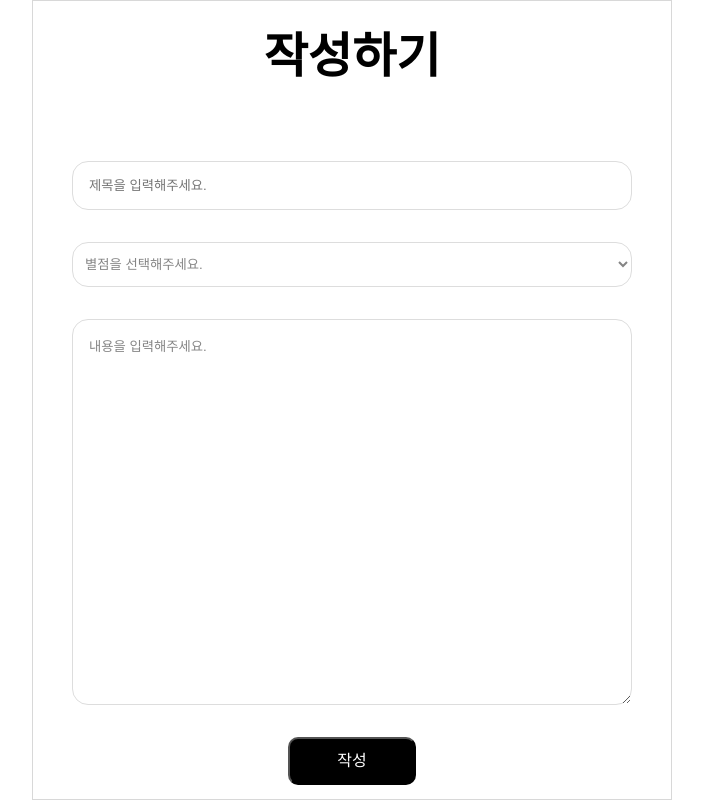
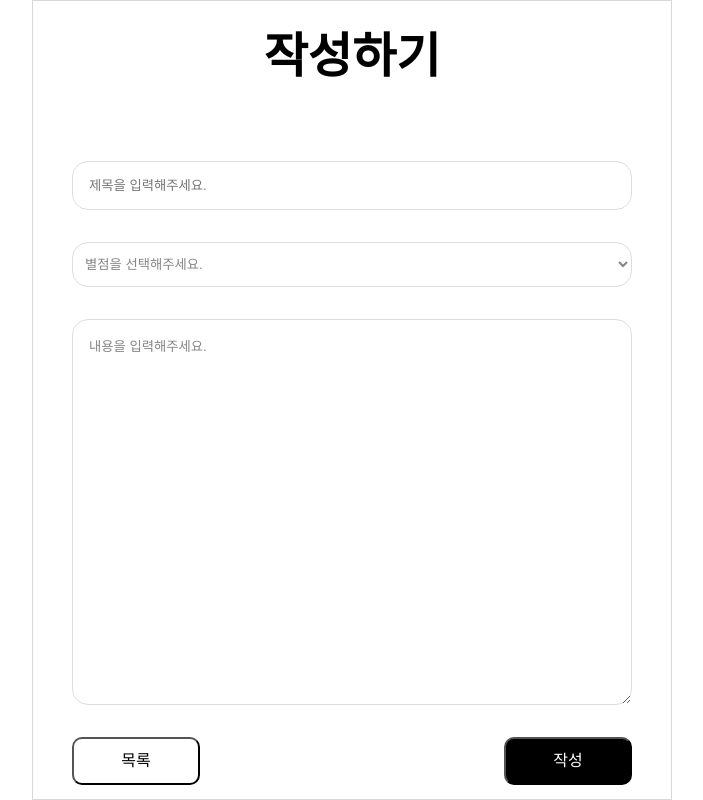
Before and after one commit to HyeonE0103/escapediary-FE, a React (Create React App) app: page /create in a window 1280 px wide. Shown: the whole page, without its empty margins (288-991 px from the left). Built offline with nearby package versions, Linux system fonts and the light colour scheme.

Commit message:
feat: 목록 버튼 기능 추가

```diff
--- a/src/pages/Create.jsx
+++ b/src/pages/Create.jsx
@@ -1,9 +1,11 @@
 import React from 'react';
 import { styled } from "styled-components";
 import Button from "../components/common/Button";
+import useNavigation from "../hooks/useNavigation";
 
 const Create = () => {
 
+  const { goToPath } = useNavigation();
   const starOptions = [];
   for (let i = 0; i <= 5; i++) {
     starOptions.push(<option key={i}>{i == 0 ? '별점을 선택해주세요.' : '⭐'.repeat(i)}</option>);
@@ -27,6 +29,7 @@ const Create = () => {
           <textarea placeholder='내용을 입력해주세요.'></textarea>
         </CreateTextArea>
         <CreateButton>
+          <Button onClick={() => goToPath("/")} color={"white"} size={"medium"}>목록</Button>
           <Button color={"black"} size={"medium"}>작성</Button>
         </CreateButton>
       </CreateContainer>
@@ -119,4 +122,5 @@ const CreateButton = styled.div`
   display: flex;
   justify-content: center;
   margin-top: 2rem;
+  gap: 19rem;
 `;
```
